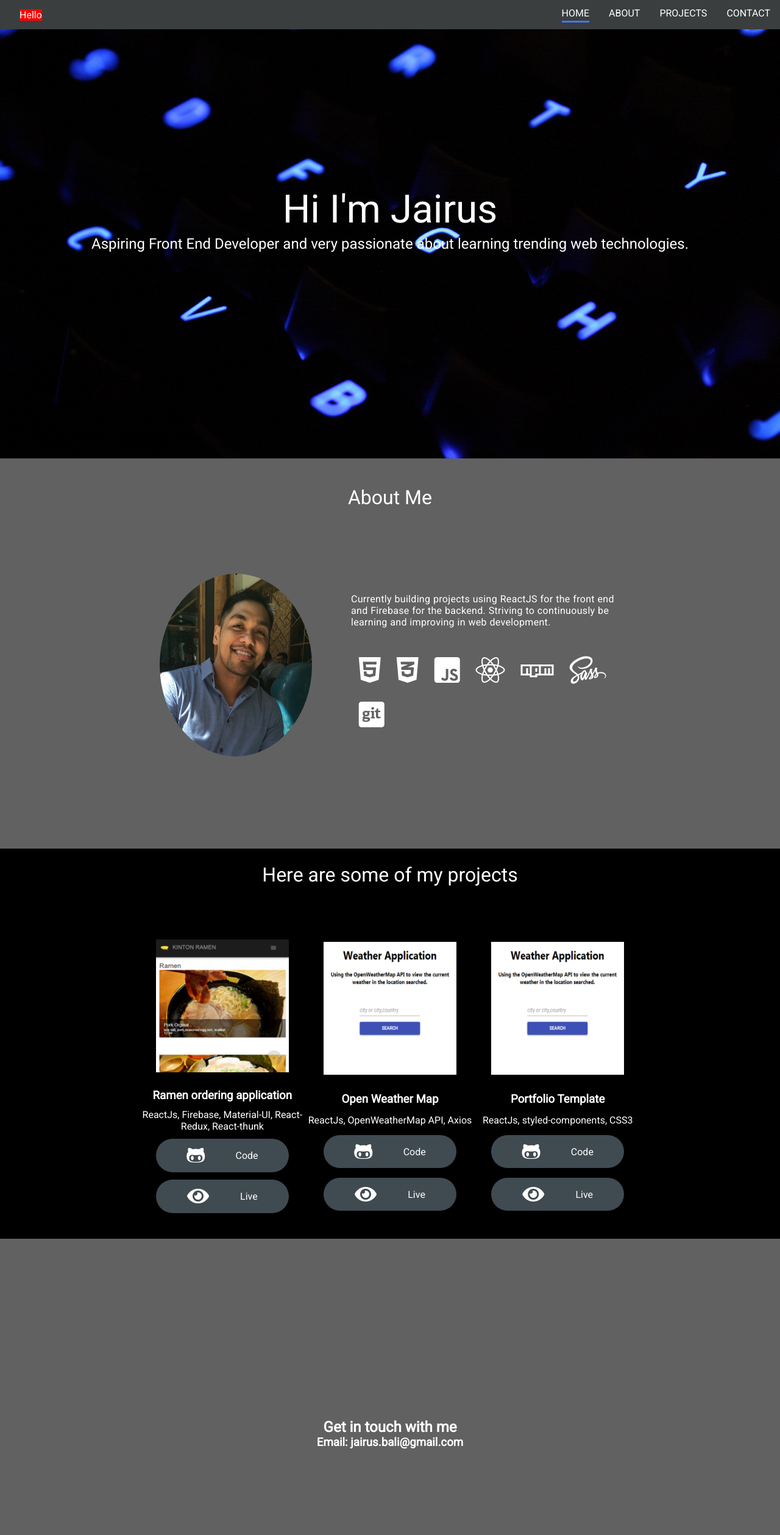
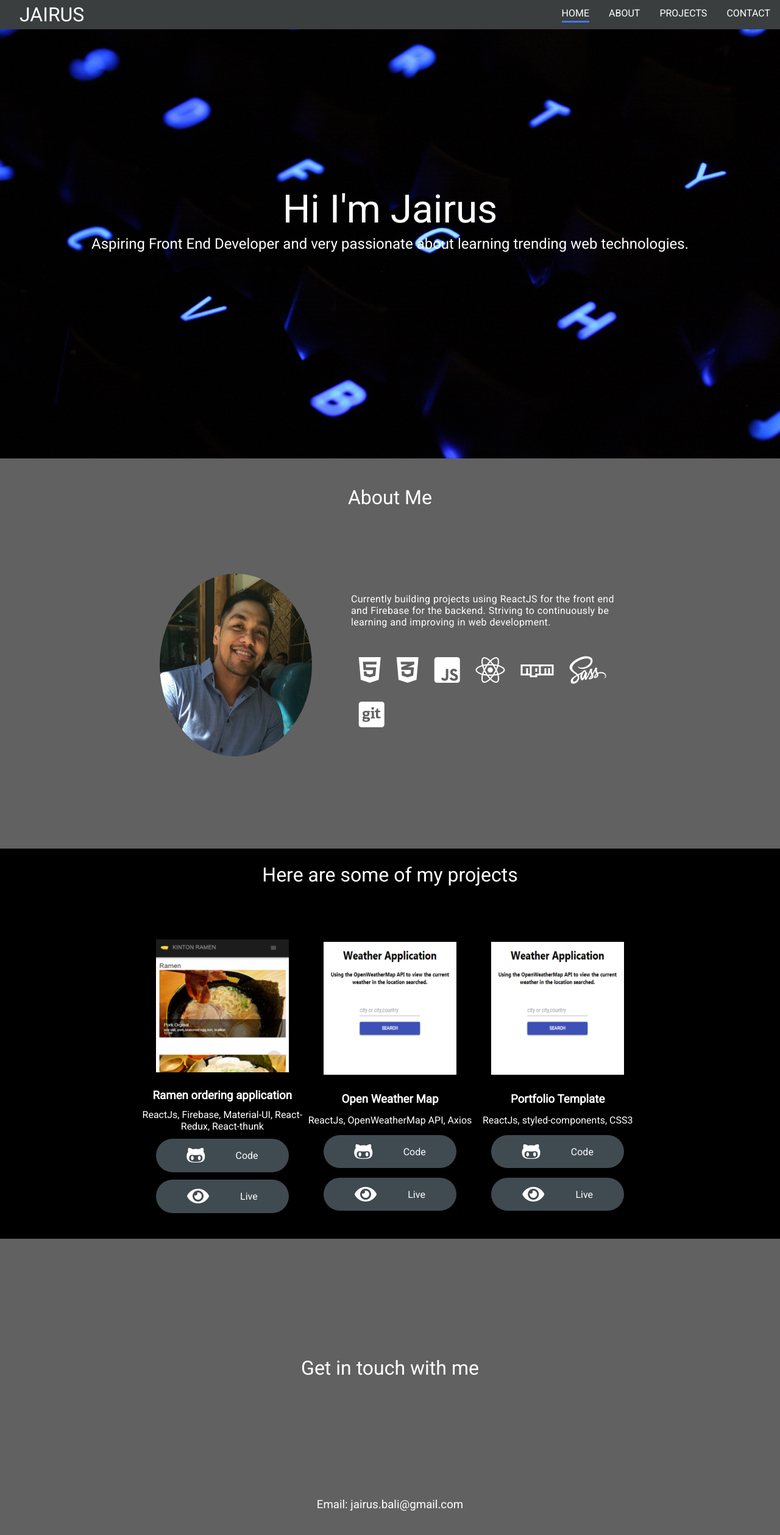
Before and after one commit to jairusbali/portfolio, a React (Create React App) app: page / in a window 1280 px wide. Shown: the top 2518 px of the page at 61% size. Built offline with nearby package versions, Linux system fonts and the light colour scheme.

Commit message:
styled contact section

```diff
--- a/src/components/Contact/Contact.jsx
+++ b/src/components/Contact/Contact.jsx
@@ -2,22 +2,23 @@ import React from "react";
 import styled from "styled-components";
 
 import { contactData } from "../../profileData";
-import { Container } from "../GlobalStyledComponents/";
+import { Container, SectionTitle } from "../GlobalStyledComponents/";
 
 const Section = styled(Container)`
   flex-grow: 0;
   flex-direction: column;
+  justify-content: space-evenly;
   height: 40rem;
   background: #616161;
 `;
 
-const ContactHeader = styled.h2``;
-
-const ContactMediums = styled.h3``;
+const ContactMediums = styled.h3`
+  font-weight: 200;
+`;
 
 export default props => (
   <Section id="contact">
-    <ContactHeader>{contactData.header}</ContactHeader>
+    <SectionTitle>{contactData.header}</SectionTitle>
     {contactData.contactMediums.map(medium => (
       <ContactMediums key={medium}>{medium}</ContactMediums>
     ))}
--- a/src/components/NavBar/NavBar.jsx
+++ b/src/components/NavBar/NavBar.jsx
@@ -11,6 +11,8 @@ import { Link } from "react-scroll";
 // that is clicked even though the navbar is not
 // on top of the section
 import Scrollspy from "react-scrollspy";
+
+import { headerData } from "../../profileData";
 
 const Navbar = styled.div`
   position: fixed;
@@ -31,6 +33,7 @@ const ContainerSpaceBetween = styled(Container)`
     margin: 0 1rem;
 
     a {
+      text-transform: uppercase;
       text-decoration: none;
       color: white;
       cursor: pointer;
@@ -38,9 +41,10 @@ const ContainerSpaceBetween = styled(Container)`
   }
 `;
 
-const Logo = styled.div`
-  background-color: red;
+const Logo = styled.h1`
   margin-left: 2rem;
+  text-transform: uppercase;
+  font-weight: 100;
 `;
 
 const NavItems = styled.div`
@@ -107,6 +111,7 @@ const SideNav = styled.div`
 
     a {
       text-decoration: none;
+      text-transform: uppercase;
       color: black;
       cursor: pointer;
     }
@@ -149,15 +154,7 @@ export default () => {
   const navLinks = (
     <Scrollspy items={navItems} currentClassName="is-current" offset={-48}>
       {navItems.map(item => (
-        <li
-          key={item}
-          onClick={() =>
-            setTimeout(
-              () => (mobileState && state ? setState(!state) : null),
-              500
-            )
-          }
-        >
+        <li key={item}>
           <Link
             // activeClass="is-current"
             to={item}
@@ -165,11 +162,13 @@ export default () => {
             smooth={"easeOutQuad"}
             offset={-48}
             duration={500}
+            // timeout will automatically retract sideNav
+            // when a sideNav link is clicked
             onClick={() =>
-              setTimeout(() => mobileState && state && setState(!state), 1000)
+              setTimeout(() => mobileState && state && setState(!state), 1800)
             }
           >
-            {item.toUpperCase()}
+            {item}
           </Link>
         </li>
       ))}
@@ -188,7 +187,7 @@ export default () => {
       {sideNav}
       <Navbar>
         <ContainerSpaceBetween>
-          <Logo>Hello</Logo>
+          <Logo>{headerData.firstName}</Logo>
           <HamburgerMenu id="hamburger" onClick={() => setState(!state)}>
             <MenuContainer>
               <div />
--- a/src/components/Projects/Card/Card.jsx
+++ b/src/components/Projects/Card/Card.jsx
@@ -45,7 +45,8 @@ const IconLink = styled.a`
 
   &:hover {
     background-color: white;
-    i {
+    i,
+    span {
       color: #404a51;
     }
   }
```
